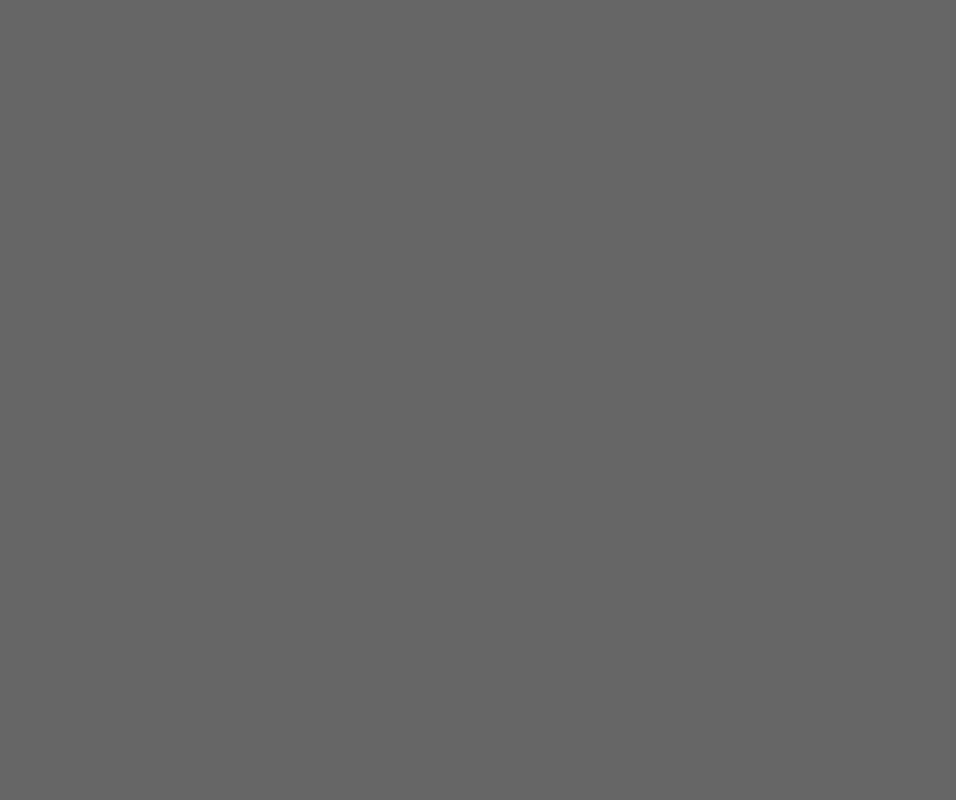
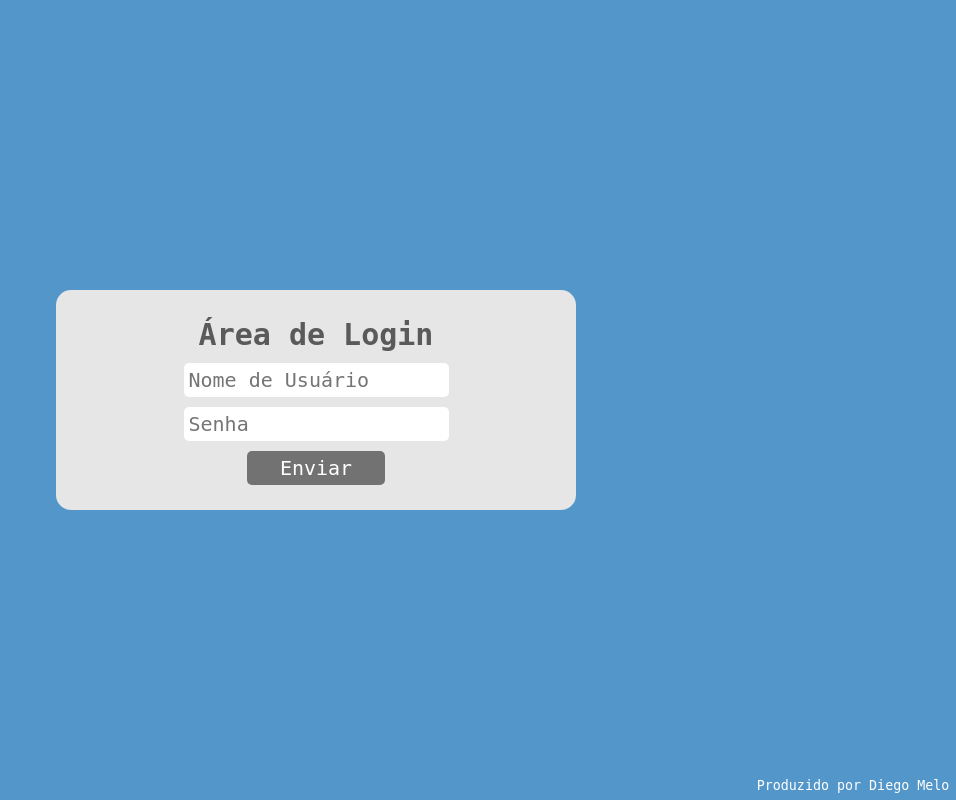
Before and after one commit to Diego-Melo/login-system, a Flask app: page / in a window 1280 px wide. Before the commit the part shown is empty. Shown: the whole page, without its empty margins (324-1280 px from the left). Run offline with Flask 2, Linux system fonts and the light colour scheme.

Commit message:
Criação de frontend da página de login

```diff
--- a/static/styles/style.css
+++ b/static/styles/style.css
@@ -1,5 +1,7 @@
 * {
-  font-family: Arial, Helvetica, sans-serif;
+    font-family: monospace;
+    font-size: 15pt;
+    color: rgb(90, 90, 90);
 }
 
 html,
@@ -9,25 +11,43 @@ body {
   margin: 0;
 }
 
-.container {
+.page {
   display: flex;
   align-items: center;
   justify-content: center;
-  background: #666666;
+  /* background: #f1f1f1; */
+  background: #5396c9;
   height: 100%;
 }
 
 .card {
-  width: 30vw;
-  background: hsl(0 0% 90%);
-  border-radius: 25px;
+  margin: 10px;
+  min-width: 60vmin;
+  background: rgb(230, 230, 230);
+  border-radius: 15px;
   display: flex;
   flex-direction: column;
   position: relative;
   justify-content: center;
-  padding: 30px;
+  padding: 20px;
 }
 
+.center{
+    display: flex;
+    flex-direction: column;
+    align-items: center;
+    align-self: center;
+    justify-content: center;
+    align-content: center;
+    vertical-align: middle;
+    text-align: center;
+}
+
+h1{
+    font-size: 1.5em;
+    margin: 5pt;
+}
+/*
 .card > *,
 form > * {
   position: relative;
@@ -48,4 +68,38 @@ form > * {
   align-items: center;
   justify-content: center;
   font-family: roboto;
+} */
+
+
+/* Login */
+input{
+    border: none;
+    border-radius: 5px;
+    padding: 5px;
+    margin: 5px;
 }
+
+input[type=submit]{
+    cursor: pointer;
+    width: 50%;
+    background-color: rgb(114, 114, 114);
+    color: white;
+}
+
+input:active{
+    color: red;
+}
+
+/* Base */
+
+.autoria{
+    position: fixed;
+    right: 5pt;
+    bottom: 5pt;
+}
+
+.autoria, .autoria a{
+    text-decoration: none;
+    color: white;
+    font-size: 10pt;
+}
--- a/templates/base.html
+++ b/templates/base.html
@@ -13,6 +13,7 @@
     {% block content %}
         {# Bloco do conteúdo da página #}
     {% endblock %}
+    <div class="autoria">Produzido por <a href="https://github.com/Diego-Melo/login-system" target="_BLANK">Diego Melo</a></div>
 </body>
 
 </html>
--- a/templates/login.html
+++ b/templates/login.html
@@ -1,8 +1,16 @@
 {% extends "base.html" %}
-{% block title %}Página Home{% endblock %}
+{% block title %}Área de Login{% endblock %}
 {% block content %}
-<div class="container">
+<div class="page">
+    <div class="card center">
+        <h1>Área de Login</h1>
+        <form action="/logar" method="post">
+            <input type="text" name="nome" placeholder="Nome de Usuário"> <br>
+            <input type="password" name="senha" placeholder="Senha"> <br>
+            <input type="submit" value="Enviar">
 
+        </form>
+    </div>
 </div>
 
 {% endblock %}
```
